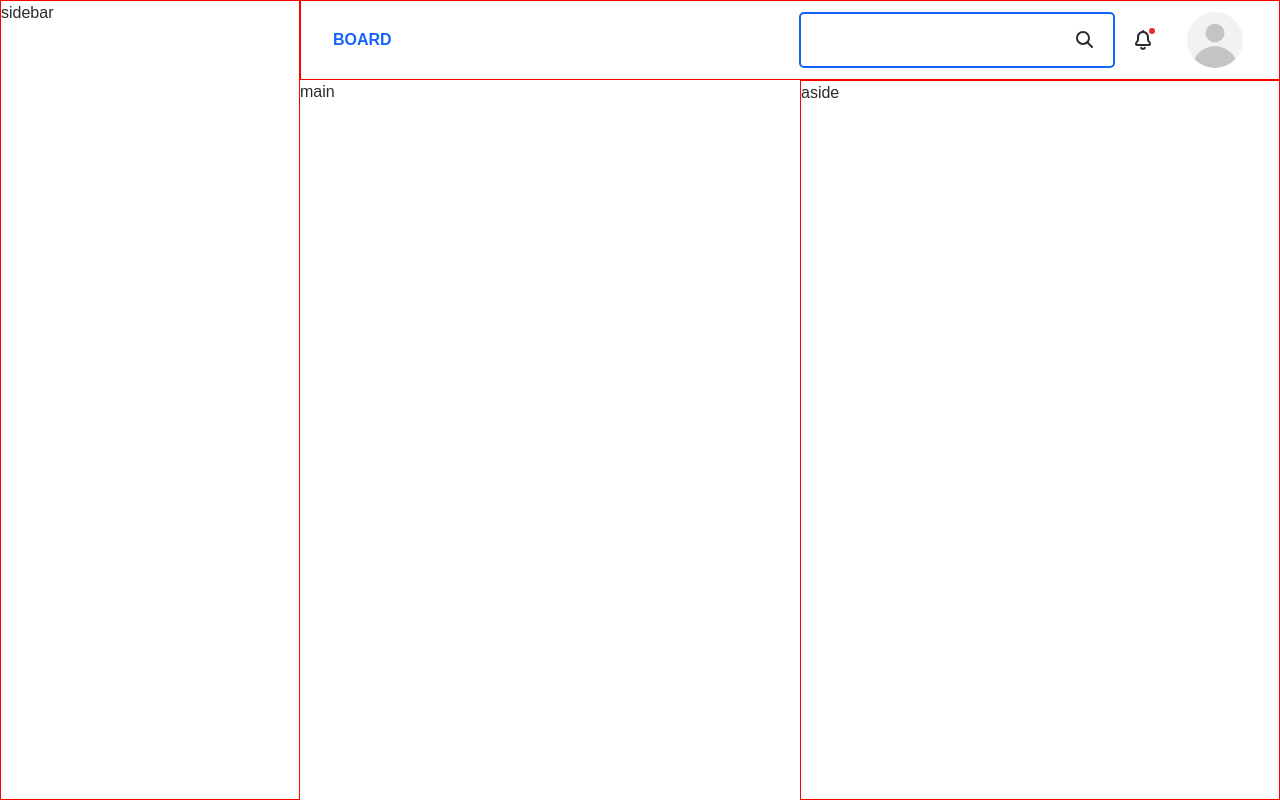
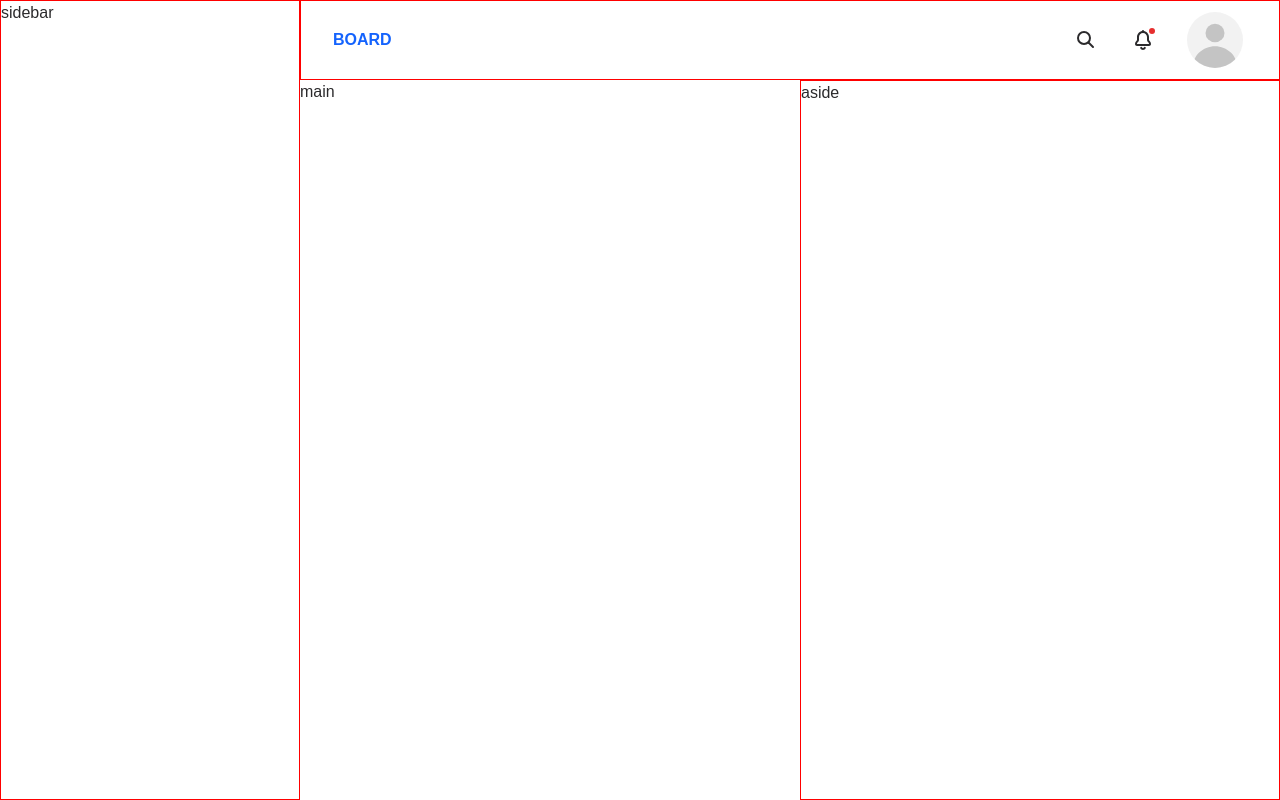
Before and after one commit to tsCalm/d-task-vue3, a Vue app: page / in a window 1280 px wide. Built offline with nearby package versions, Linux system fonts and the light colour scheme; a web font is replaced by a local one.

Commit message:
update: header focus

```diff
--- a/src/components/Header.vue
+++ b/src/components/Header.vue
@@ -3,7 +3,12 @@
     <div class="title">BOARD</div>
     <ul class="svg-container">
       <li class="search">
-        <Input name="search" />
+        <Input
+          name="search"
+          :isFocus="isSearchMode"
+          :class="{ 'input-wrap': true, 'input-focus': isSearchMode }"
+          @iconClick="SET_SEARCH_MODE(!isSearchMode)"
+        />
       </li>
       <li v-for="name in iconNames">
         <Icon :name="name" />
@@ -16,6 +21,7 @@
 <script>
 import Icon from "@/components/basic/Icon";
 import Input from "@/components/basic/Input.vue";
+import { mapGetters, mapMutations } from "vuex";
 
 export default {
   components: {
@@ -26,6 +32,12 @@ export default {
     return {
       iconNames: ["bell", "profile"],
     };
+  },
+  computed: {
+    ...mapGetters(["isSearchMode"]),
+  },
+  methods: {
+    ...mapMutations(["SET_SEARCH_MODE"]),
   },
 };
 </script>
@@ -52,6 +64,20 @@ export default {
     width: 100%;
     max-width: 316px;
     height: 56px;
+    & > .input-wrap {
+      border: 1px solid var(--color-white);
+      border-radius: 5px;
+      width: 100%;
+      height: 56px;
+      padding: 16px;
+      display: flex;
+      align-items: center;
+      justify-content: space-between;
+      position: relative;
+    }
+    & > .input-focus {
+      border: 1px solid var(--color-primary);
+    }
   }
   & .svg-container {
     width: 100%;
--- a/src/components/basic/Input.vue
+++ b/src/components/basic/Input.vue
@@ -1,7 +1,12 @@
 <template>
-  <div class="input-wrap">
-    <input class="input-wrap__input" type="text" />
-    <Icon class="input-wrap__icon" v-if="name" :name="name" />
+  <div>
+    <input
+      class="input-wrap__input"
+      type="text"
+      ref="cursor"
+      :disabled="!isFocus"
+    />
+    <Icon class="input-wrap__icon" v-if="name" :name="name" @click="onClick" />
   </div>
 </template>
 <script>
@@ -9,36 +14,51 @@ import Icon from "@/components/basic/Icon.vue";
 
 export default {
   props: {
-    name: String,
-    required: false,
+    name: {
+      type: String,
+      required: false,
+    },
+    isFocus: {
+      type: Boolean,
+      required: false,
+      default: false,
+    },
   },
   components: {
     Icon,
+  },
+  watch: {
+    isFocus(newData, oldData) {
+      if (!newData) {
+        console.log(newData);
+        this.$refs.cursor.focus();
+      }
+    },
+  },
+  methods: {
+    onClick() {
+      this.$emit("iconClick");
+    },
   },
 };
 </script>
 <style lang="scss" scoped>
 .input-wrap {
-  width: 100%;
-  height: 56px;
-  padding: 16px;
-  display: flex;
-  justify-content: space-between;
-  position: relative;
-  border: 2px solid var(--color-primary);
-  border-radius: 5px;
   &__input {
     width: 100%;
+    height: 19px;
     max-width: 263px;
     font-size: 16px;
     border: none;
     outline: none;
+    &:disabled {
+      background: var(--color-white);
+    }
   }
   &__icon {
     position: absolute;
     size: 24px;
     right: 16px;
-    bottom: 14px;
   }
 }
 </style>
```
